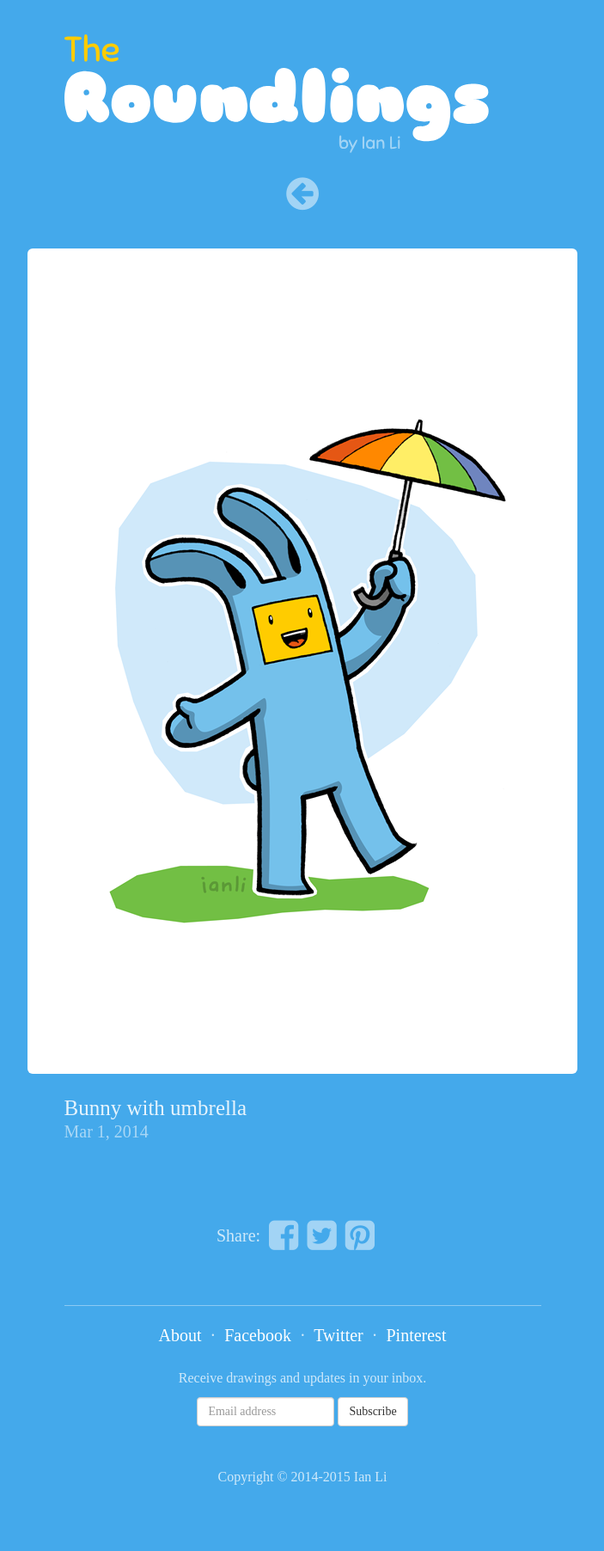
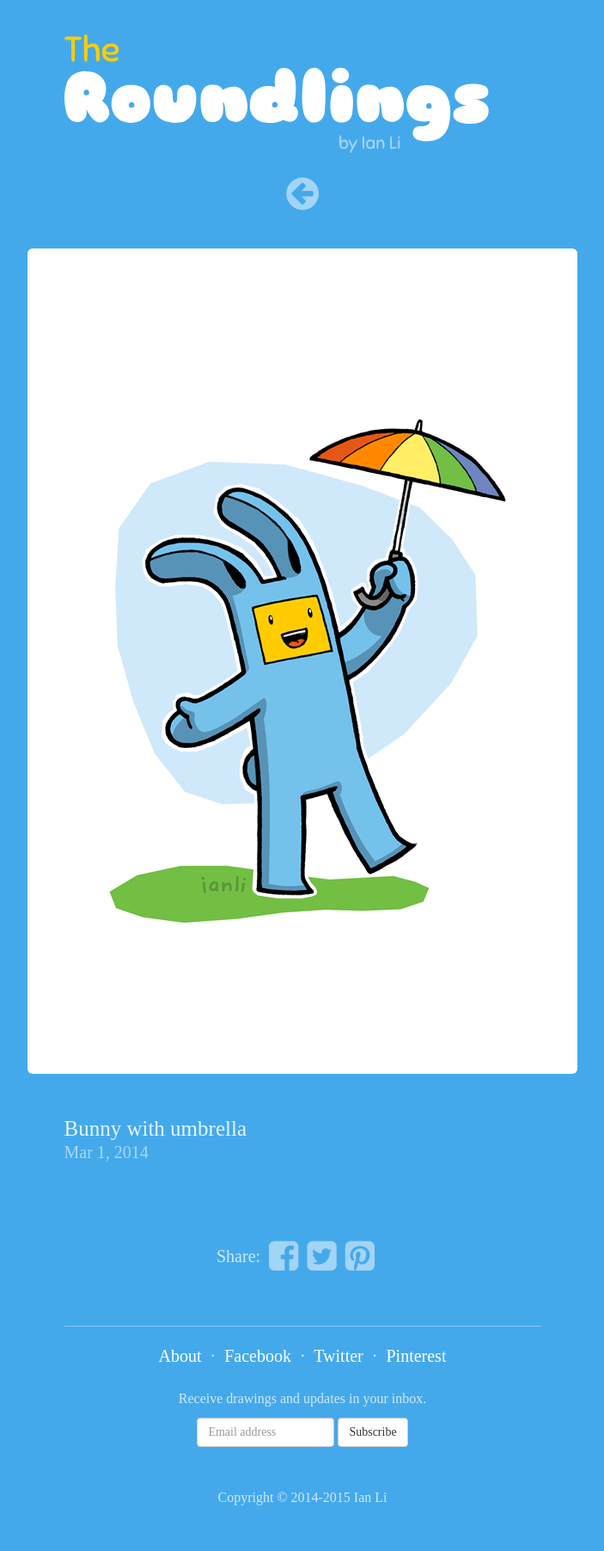
Before and after one commit to ianli/roundlings.com, a Jekyll site: the page built from _posts/2014-03-01-bunny.md, in a window 1280 px wide. Shown: the whole page at 86% size, without its empty margins (288-991 px from the left). Built offline with Jekyll 4.4.1, drawn with Linux system fonts in a browser that asks for light colours; nearby versions of some CDN libraries; some web fonts are replaced; comment, search, counter and statistics services are not loaded; before the commit the page ends 1780 px from its top, so only the background shows below that.

Commit message:
Added space between image and title.

```diff
--- a/_layouts/posts.html
+++ b/_layouts/posts.html
@@ -13,7 +13,7 @@ layout: 'posts-base'
                     post-img">
       </div>
 
-      <hr class="space">
+      <hr class="space-double">
     {% endif %}
 
     <!-- Content -->
```
